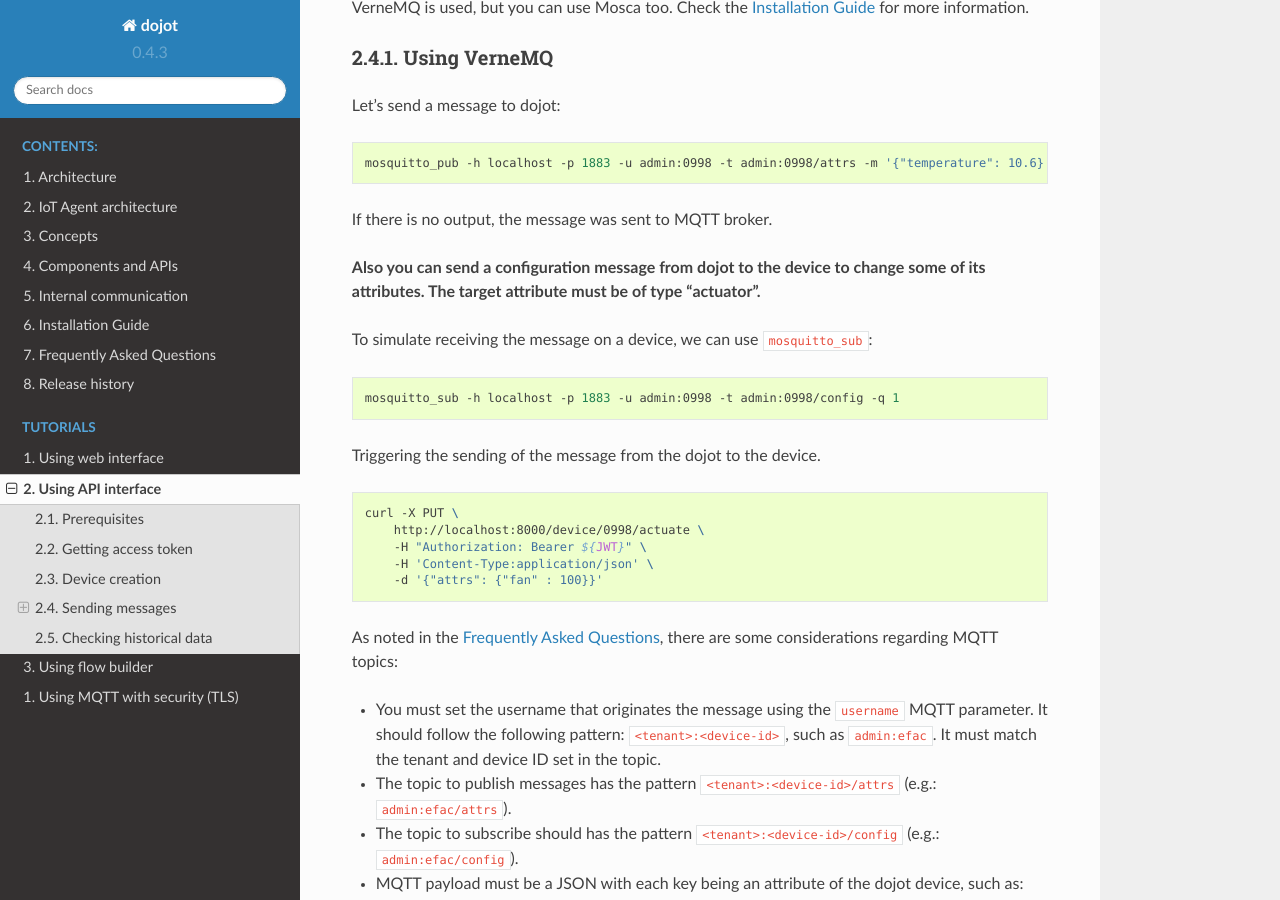
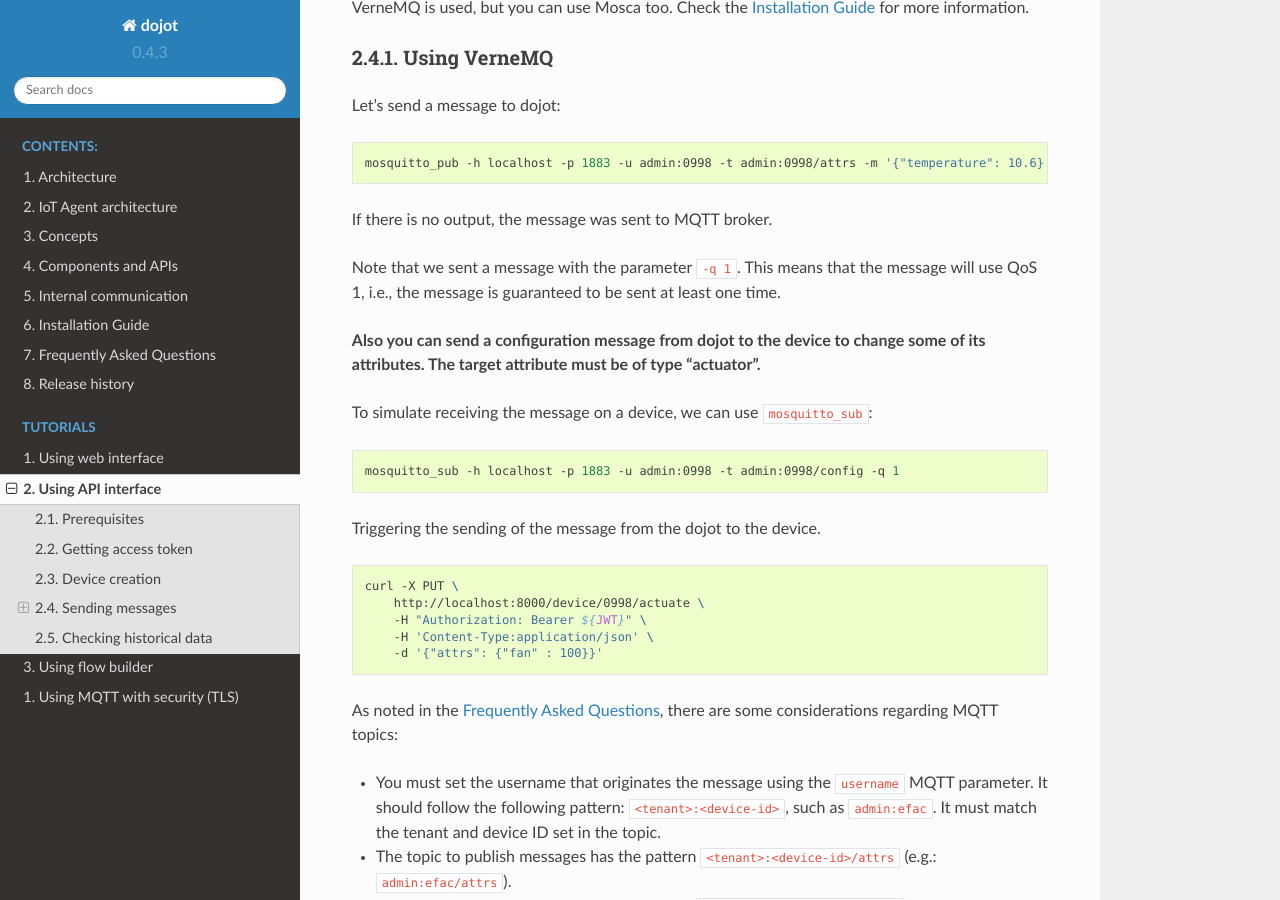
Before and after one commit to dojot/docs, a Sphinx documentation site: the page built from source/using-api-interface.rst, in a window 1280 px wide and 900 px high, scrolled down 4440 px. Built offline with Sphinx 7.4.7 and the Read the Docs theme 2.0.0, drawn with Linux system fonts in a browser that asks for light colours.

Commit message:
Fixes from review

```diff
--- a/source/faq/faq.rst
+++ b/source/faq/faq.rst
@@ -213,6 +213,10 @@
 humidity, and publishes them periodically through MQTT. First, you create a
 device of type MQTT with two attributes (temperature and humidity). Then you
 set your actual device to push the data to dojot.
+
+.. ATTENTION::
+  As of **v0.5.0**, you can choose the between two MQTT brokers: Mosca or VerneMQ. By default,
+  VerneMQ is used, but you can use Mosca too. Check the :doc:`../installation-guide` for more information.
 
 In order to send data to dojot via MQTT (using Mosca or VerneMQ), there are some
 things to keep in mind:
--- a/source/using-api-interface.rst
+++ b/source/using-api-interface.rst
@@ -253,6 +253,9 @@
 
 If there is no output, the message was sent to MQTT broker.
 
+Note that we sent a message with the parameter ``-q 1``. This means that the message will use QoS 1,
+i.e., the message is guaranteed to be sent at least one time.
+
 
 **Also you can send a configuration message from dojot to the device to change some of its attributes.
 The target attribute must be of type “actuator”.**
```
Also changed, not shown: 2 other files.
